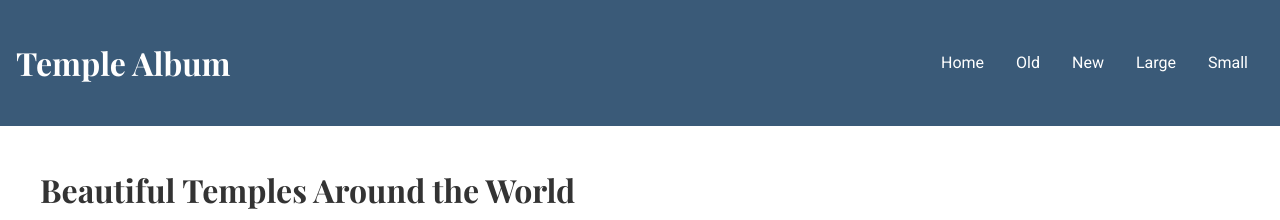
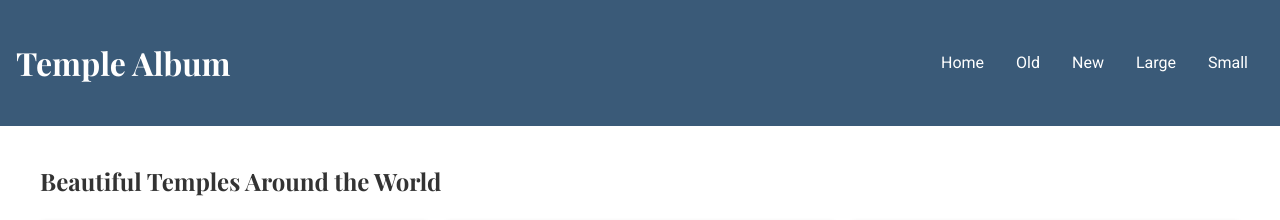
Before and after one commit to kabbajk/wdd131, a plain HTML site: page temples.html in a window 1280 px wide. Shown: the top 220 px of the page. Drawn offline with nearby package versions, Linux system fonts and the light colour scheme.

Commit message:
latest update

```diff
--- a/temples.html
+++ b/temples.html
@@ -31,7 +31,7 @@
     </header>
 
     <main>
-        <h1>Beautiful Temples Around the World</h1>
+        <h2>Beautiful Temples Around the World</h2>
         <div class="temple-grid">
             <figure>
                 <img src="images/switzerland-temple1.jpg" alt="Salt Lake Temple" loading="lazy">
@@ -73,7 +73,7 @@
     </main>
 
     <footer>
-        <p>&copy; <span id="currentyear"></span> | James kabba conteh | Sierra Leone</p>
+        <p>&copy; <span id="currentyear"></span> | James kabba conteh |Sierra Leone</p>
         <p>Last Modified: <span id="lastmodified"></span></p>
     </footer>
 </body>
```
